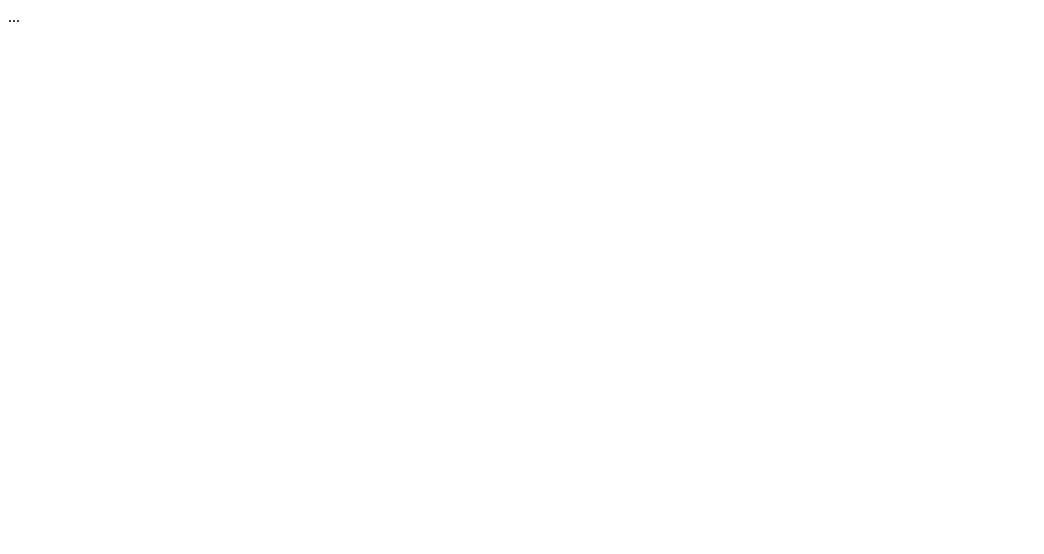
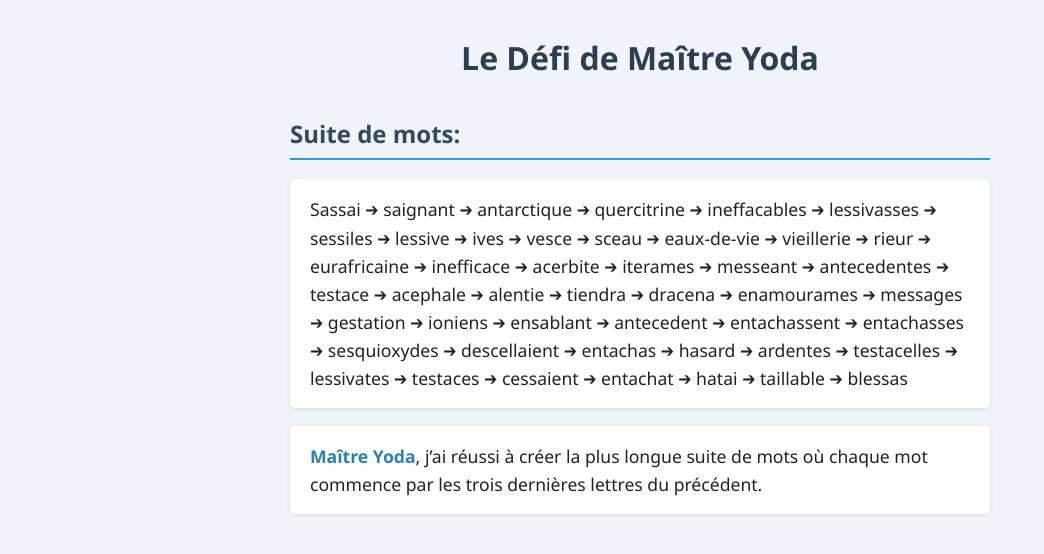
Before and after one commit to Leocqrl/SAE23, a PHP site: page /tri.php in a window 1280 px wide. Before the commit the part shown is almost empty. Shown: the top 554 px of the page, without its empty margins (0-1044 px from the left). Run offline with PHP 8.4, Linux system fonts and the light colour scheme.

Commit message:
Commit de Seddiq : partie 3 fini

```diff
--- a/Partie 3/tri.css
+++ b/Partie 3/tri.css
@@ -0,0 +1,41 @@
+body {
+    font-family: 'Segoe UI', Tahoma, Geneva, Verdana, sans-serif;
+    background: #f0f4f8;
+    color: #222;
+    margin: 2rem auto;
+    max-width: 700px;
+    padding: 0 1rem;
+    line-height: 1.6;
+}
+
+h1 {
+    text-align: center;
+    color: #2c3e50;
+    margin-bottom: 1rem;
+    font-weight: 700;
+}
+
+h2 {
+    color: #34495e;
+    border-bottom: 2px solid #3498db;
+    padding-bottom: 0.25rem;
+    margin-top: 2rem;
+}
+
+h3 {
+    color: #e74c3c;
+    margin-top: 1.5rem;
+}
+
+p {
+    background: #fff;
+    padding: 1rem 1.25rem;
+    border-radius: 5px;
+    box-shadow: 0 1px 4px rgba(0,0,0,0.1);
+    font-size: 1.1rem;
+    word-wrap: break-word;
+}
+
+strong {
+    color: #2980b9;
+}
--- a/Partie 3/tri.php
+++ b/Partie 3/tri.php
@@ -1,11 +1,56 @@
 <!DOCTYPE html>
 <html lang="fr">
 <head>
-    <title>Yoda & Luke</title>
+    <title>Défi de Yoda</title>
     <meta charset="UTF-8">
     <link rel="stylesheet" href="tri.css">
 </head>
 <body>
-    ...
+
+<h1>Le Défi de Maître Yoda</h1>
+
+<?php
+$mots = [
+    "Sassai", "eaux-de-vie", "cessaient", "acerbite", "eaux", "sceau",
+    "tiendra", "hasard", "acephale", "auxiliairement", "vesce",
+    "eurafricaine", "hatai", "saignant", "entachassent", "alentie",
+    "cesar", "vieillerie", "messeant", "taillable", "ives", "testace",
+    "dracena", "ardentes", "ensablant", "blessas", "entachasses", "ioniens",
+    "antarctique", "sessiles", "ineffacables", "quercitrine", "besace",
+    "lessivasses", "acerbes", "descellaient", "entachas", "lessive", "gestation",
+    "lessivates", "antecedentes", "enamourames", "antecedent", "entachat", "inefficace", "testacelles",
+    "sarabandes", "entachant", "rieur", "iterames", "antecedences", "messages",
+    "sesquioxydes", "testaces"
+];
+
+foreach ($mots as $mot) $graphe[$mot] = [];
+foreach ($mots as $mot)
+    foreach ($mots as $suivant)
+        if ($mot !== $suivant && substr($mot, -3) === substr($suivant, 0, 3))
+            $graphe[$mot][] = $suivant;
+
+$meilleure = [];
+foreach ($mots as $depart) {
+    $chemin = [$depart];
+    $visites = [$depart => true];
+    $courant = $depart;
+    while (true) {
+        $prochain = null;
+        foreach ($graphe[$courant] as $voisin)
+            if (!isset($visites[$voisin])) {
+                $prochain = $voisin;
+                break;
+            }
+        if (!$prochain) break;
+        $chemin[] = $prochain;
+        $visites[$prochain] = true;
+        $courant = $prochain;
+    }
+    if (count($chemin) > count($meilleure)) $meilleure = $chemin;
+}
+echo "<h2>Suite de mots:</h2>";
+echo "<p>" . implode(" ➔ ", $meilleure) . "</p>";
+echo "<p><strong>Maître Yoda</strong>, j’ai réussi à créer la plus longue suite de mots où chaque mot commence par les trois dernières lettres du précédent.</p>";
+?>
 </body>
 </html>
```
